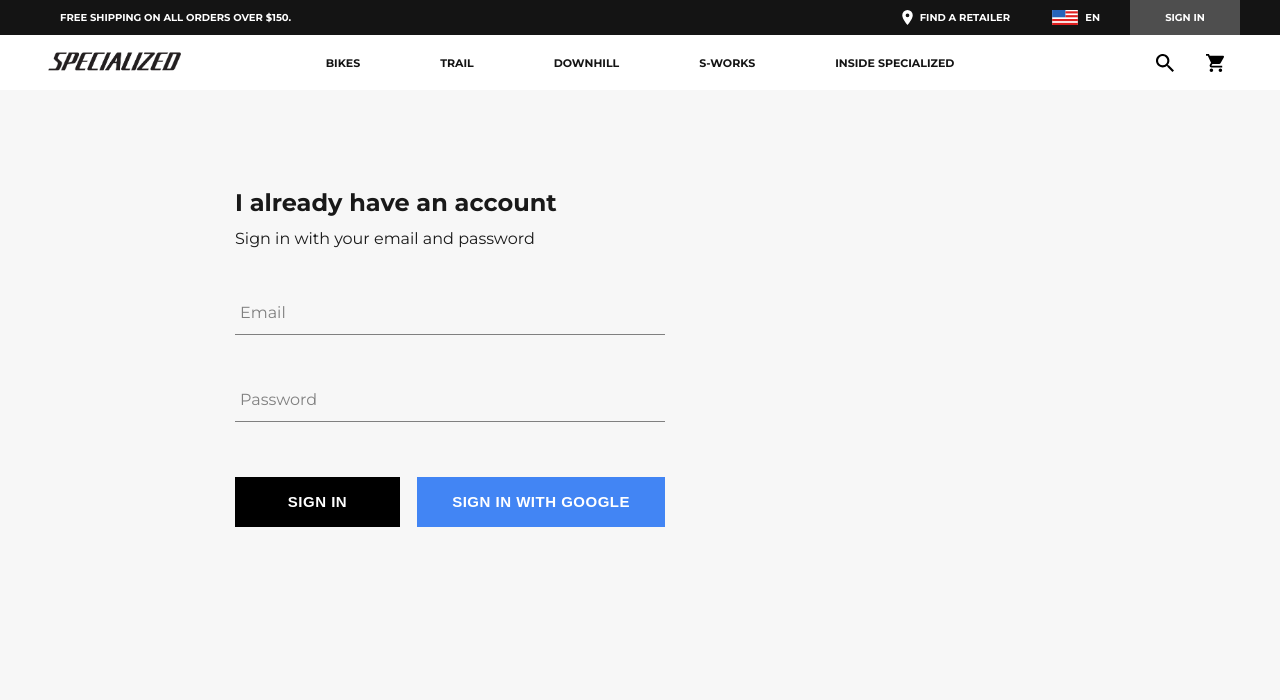
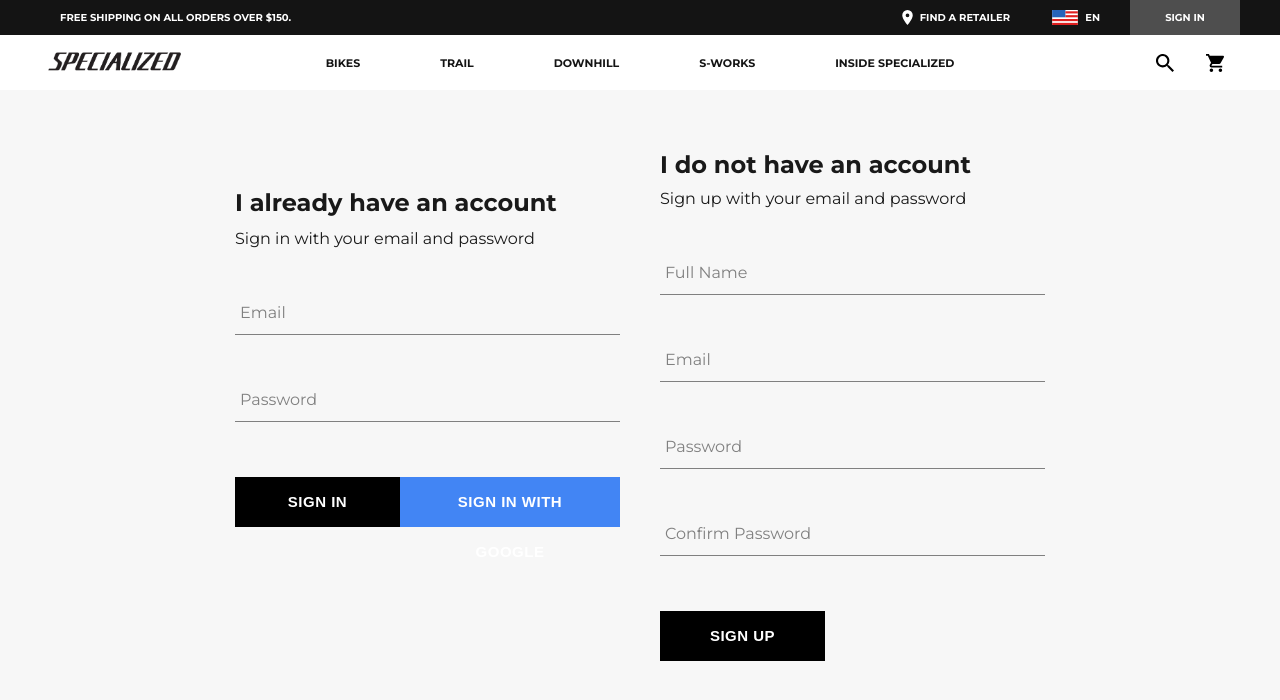
Before and after one commit to roheat/specialized, a React (Create React App) app: page /sign-in in a window 1280 px wide. Shown: the top 700 px of the page. Built offline with nearby package versions, Linux system fonts and the light colour scheme; no server answers.

Commit message:
email signup with firestore db

```diff
--- /dev/null
+++ b/src/components/sign-up/sign-up.component.jsx
@@ -0,0 +1,100 @@
+import React from "react";
+
+import FormInput from "../form-input/form-input.component";
+import CustomButton from "../custom-button/custom-button.component";
+
+import { auth, createUserProfileDocument } from "../../firebase/firebase.utils";
+
+import "./sign-up.styles.scss";
+
+class SignUp extends React.Component {
+  constructor() {
+    super();
+
+    this.state = {
+      displayName: "",
+      email: "",
+      password: "",
+      confirmPassword: ""
+    };
+  }
+
+  handleChange = event => {
+    const { name, value } = event.target;
+    this.setState({ [name]: value });
+  };
+
+  handleSubmit = async event => {
+    event.preventDefault();
+    const { displayName, email, password, confirmPassword } = this.state;
+    if (password !== confirmPassword) {
+      alert("Passwords don't match");
+      return;
+    }
+
+    try {
+      const { user } = await auth.createUserWithEmailAndPassword(
+        email,
+        password
+      );
+
+      await createUserProfileDocument(user, { displayName });
+
+      this.setState({
+        displayName: "",
+        email: "",
+        password: "",
+        confirmPassword: ""
+      });
+    } catch (error) {
+      console.error(error);
+    }
+  };
+
+  render() {
+    const { displayName, email, password, confirmPassword } = this.state;
+    return (
+      <div className="sign-up">
+        <h2 className="title">I do not have an account</h2>
+        <span>Sign up with your email and password</span>
+        <form className="sign-up-form" onSubmit={this.handleSubmit}>
+          <FormInput
+            type="text"
+            name="displayName"
+            value={displayName}
+            onChange={this.handleChange}
+            label="Full Name"
+            required
+          />
+          <FormInput
+            type="email"
+            name="email"
+            value={email}
+            onChange={this.handleChange}
+            label="Email"
+            required
+          />
+          <FormInput
+            type="password"
+            name="password"
+            value={password}
+            onChange={this.handleChange}
+            label="Password"
+            required
+          />
+          <FormInput
+            type="password"
+            name="confirmPassword"
+            value={confirmPassword}
+            onChange={this.handleChange}
+            label="Confirm Password"
+            required
+          />
+          <CustomButton type="submit">SIGN UP</CustomButton>
+        </form>
+      </div>
+    );
+  }
+}
+
+export default SignUp;
--- /dev/null
+++ b/src/components/sign-up/sign-up.styles.scss
@@ -0,0 +1,21 @@
+.sign-up {
+  width: 470px;
+  display: flex;
+  flex-direction: column;
+  padding: 20px;
+  h2 {
+    margin: 2em 0 0.5em;
+  }
+  .title {
+    margin: 10px 0;
+  }
+}
+
+@media screen and (max-width: 600px) {
+  .sign-up {
+    width: 380px;
+    .buttons {
+      display: block;
+    }
+  }
+}
--- a/src/pages/sign-in-and-sign-up/sign-in-and-sign-up.component.jsx
+++ b/src/pages/sign-in-and-sign-up/sign-in-and-sign-up.component.jsx
@@ -1,12 +1,14 @@
 import React from "react";
 
 import SignIn from "../../components/sign-in/sign-in.component";
+import SignUp from "../../components/sign-up/sign-up.component";
 
 import "./sign-in-and-sign-up.styles.scss";
 
 const SignInAndSignUpPage = () => (
   <div className="sign-in-and-sign-up">
     <SignIn />
+    <SignUp />
   </div>
 );
 
--- a/src/pages/sign-in-and-sign-up/sign-in-and-sign-up.styles.scss
+++ b/src/pages/sign-in-and-sign-up/sign-in-and-sign-up.styles.scss
@@ -4,3 +4,10 @@
   justify-content: space-between;
   margin: 30px auto;
 }
+
+@media screen and (max-width: 600px) {
+  .sign-in-and-sign-up {
+    display: block;
+    margin: 30px auto;
+  }
+}
```
